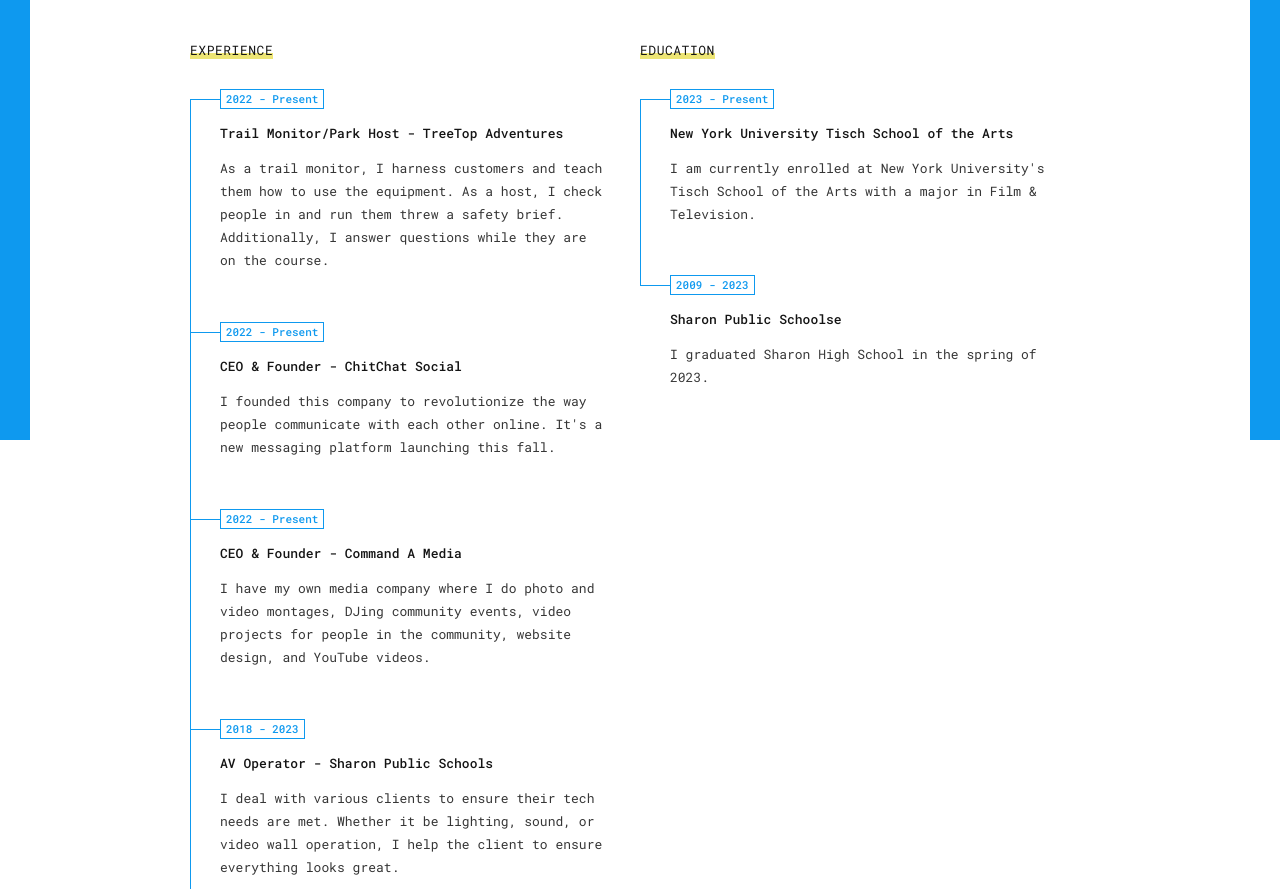
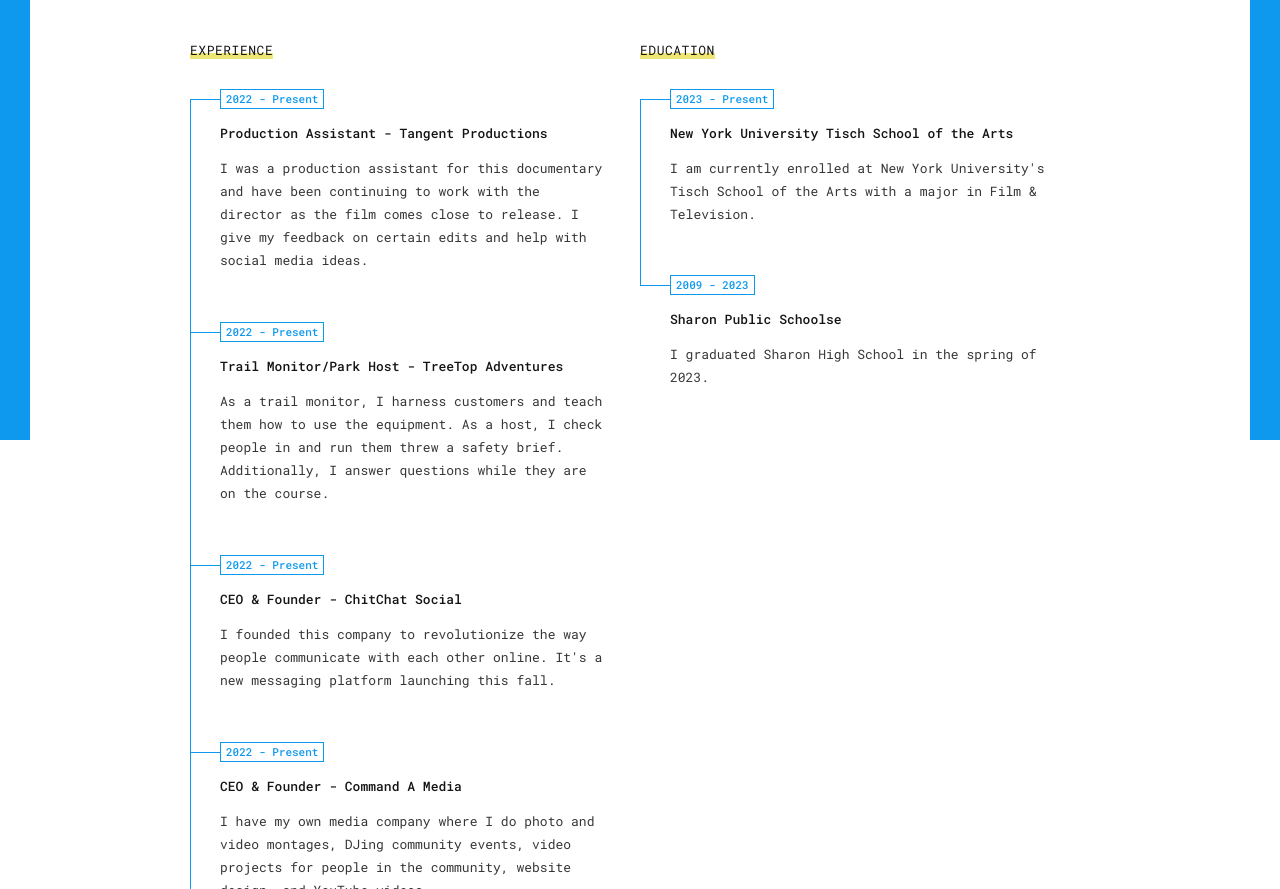
Before and after one commit to Command-A-Media/JakeBrownFilmsWebsite, a plain HTML site: page resume.html in a window 1280 px wide. Shown: the part 1160-2049 px from the top of the page. Drawn offline with Linux system fonts and the light colour scheme; files whose address does not match are found by name.

Commit message:
Update resume.html

```diff
--- a/resume.html
+++ b/resume.html
@@ -143,6 +143,14 @@
 							</div>
 							<div class="resume-items">
 								<div class="resume-item active">
+									<div class="date">2022 - Present</div>
+									<div class="name">Production Assistant - Tangent Productions</div>
+									<p>
+										I was a production assistant for this documentary and have been continuing to work with the director as the film comes
+close to release. I give my feedback on certain edits and help with social media ideas.
+									</p>
+								</div>
+								<div class="resume-item">
 									<div class="date">2022 - Present</div>
 									<div class="name">Trail Monitor/Park Host - TreeTop Adventures</div>
 									<p>
```
